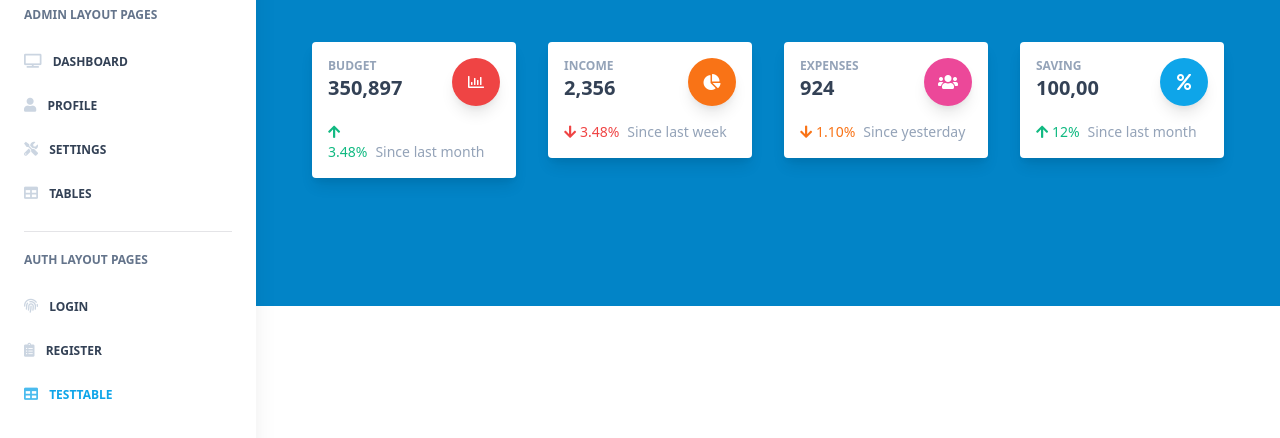
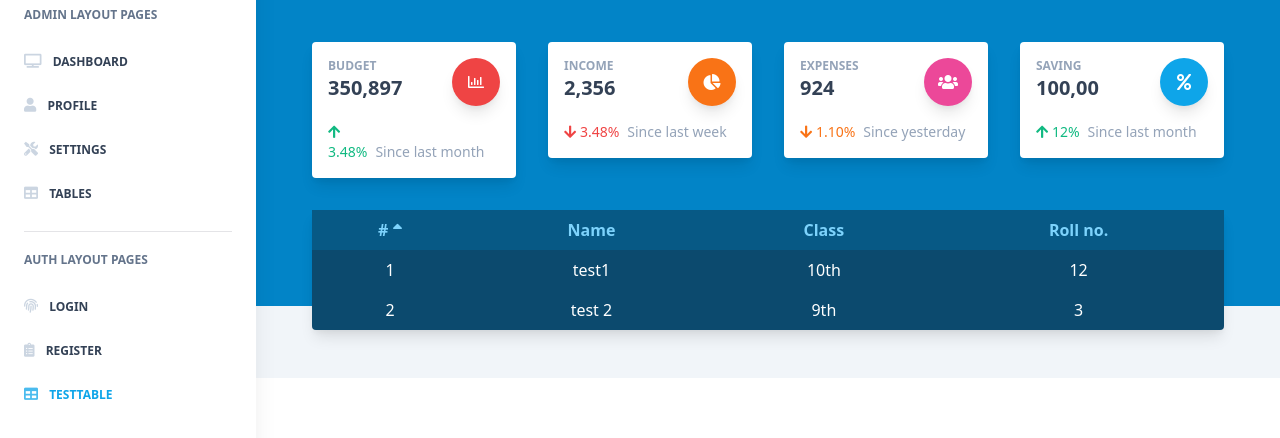
Before and after one commit to AmolKumarGupta/Up-Finance, a React app: page /test in a window 1280 px wide. Shown: the part 86-524 px from the top of the page. Built offline with nearby package versions, Linux system fonts and the light colour scheme; sample sign-in values are in the browser's storage.

Commit message:
feat(Table): add UI and sorting

```diff
--- a/src/assets/styles/index.css
+++ b/src/assets/styles/index.css
@@ -3,3 +3,10 @@
 @tailwind components;
 
 @tailwind utilities;
+
+
+@layer utilities {
+  [role="button"] {
+    cursor: pointer;
+  }
+}
--- a/src/components/Tables/Table.js
+++ b/src/components/Tables/Table.js
@@ -0,0 +1,39 @@
+import { useMemo } from "react"
+
+export default function Table({
+  head,
+  foot,
+  data,
+  attr,
+  bodyAttr
+}) {
+
+  const renderedData = useMemo(() => {
+    if (!data) {
+      return null;
+    }
+
+    return data.map((t) => {
+      let collection = []
+      for (const [label, val] of Object.entries(t)) {
+        collection.push(<td {...bodyAttr} key={label}>{val}</td>)
+      }
+
+      return <tr key={JSON.stringify(t)}>{collection}</tr>
+    })
+  }, [data, bodyAttr])
+
+  return (
+    <table {...attr} >
+      <thead>
+        {head}
+      </thead>
+      <tbody>
+        {renderedData}
+      </tbody>
+      <tfoot>
+        {foot}
+      </tfoot>
+    </table>
+  )
+}
--- a/src/views/admin/Tester.js
+++ b/src/views/admin/Tester.js
@@ -1,6 +1,50 @@
+import Table from "components/Tables/Table"
+import { useState } from "react"
+
 
 export default function Tester() {
+  const [order, setOrder] = useState('asc')
+  const [data, setData] = useState([
+    {
+      id: 1,
+      name: "test1",
+      classname: "10th",
+      rollno: 12
+    },
+    {
+      id: 2,
+      name: "test 2",
+      classname: "9th",
+      rollno: 3
+    }
+  ])
+
+  function sort() {
+    setData(data.reverse())
+    setOrder(prev => prev === 'asc' ? 'desc' : 'asc')
+  }
+
+  const tablehead = <tr>
+    <th className="p-2 bg-lightBlue-800 text-lightBlue-300 border-lightBlue-700" onClick={sort}>
+      # <i role="button" className={`fa fa-sort-${order === 'asc' ? 'up' : 'down'}`}></i>
+    </th>
+    <th className="p-2 bg-lightBlue-800 text-lightBlue-300 border-lightBlue-700">Name</th>
+    <th className="p-2 bg-lightBlue-800 text-lightBlue-300 border-lightBlue-700">Class</th>
+    <th className="p-2 bg-lightBlue-800 text-lightBlue-300 border-lightBlue-700">Roll no.</th>
+  </tr>
+
   return (
-    <div>Tester</div>
+    <div className="flex flex-wrap relative">
+      <div className="w-full mb-12 px-4">
+        <Table
+          head={tablehead}
+          data={data}
+          bodyAttr={{ className: `p-2 text-center sorting-${order}`, }}
+          attr={{
+            className: "w-full shadow-lg rounded bg-lightBlue-900 text-white"
+          }}
+        />
+      </div>
+    </div>
   )
 }
```
Also changed, not shown: src/assets/styles/tailwind.css.
